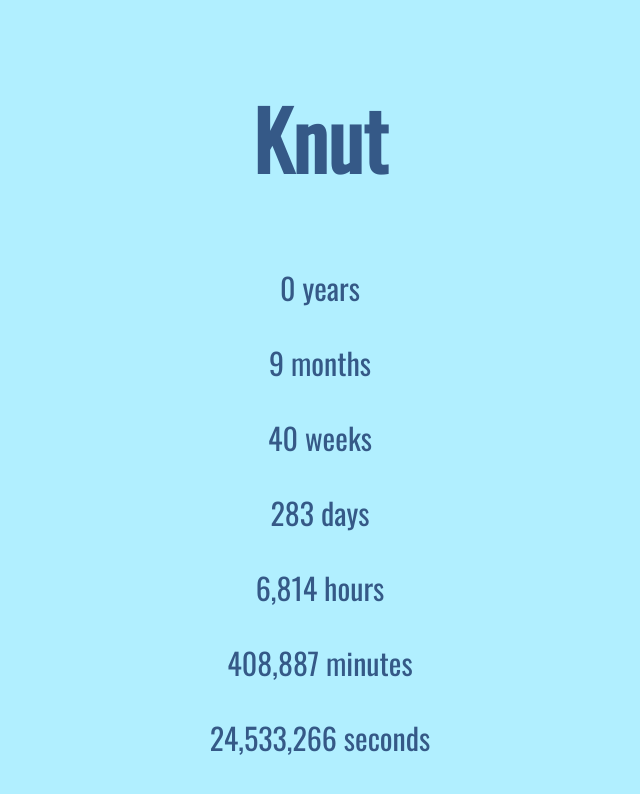
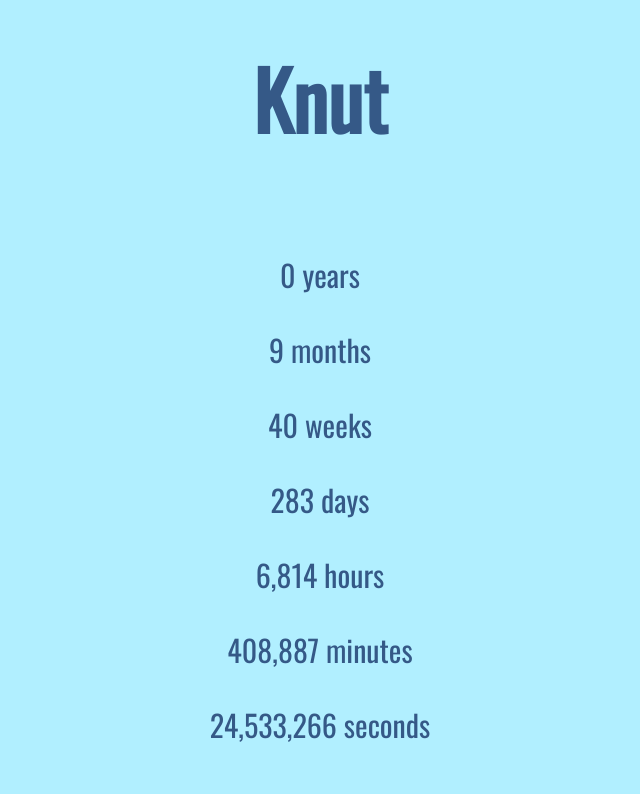
Before and after one commit to carlgrundberg/knut, a plain HTML site: page index.html in a window 1280 px wide. Shown: the whole page, without its empty margins (320-960 px from the left). Drawn offline with nearby package versions, Linux system fonts and the light colour scheme.

Commit message:
No top margin

```diff
--- a/index.html
+++ b/index.html
@@ -23,6 +23,7 @@
 
         h1 {
             font-size: 5rem;
+            margin: 0 0 1em 0;
         }
 
         p {
```
